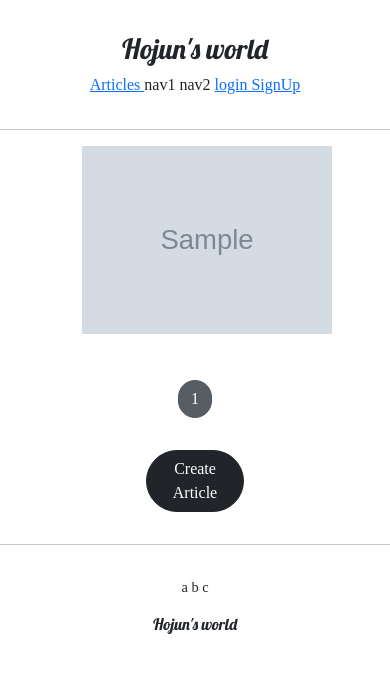
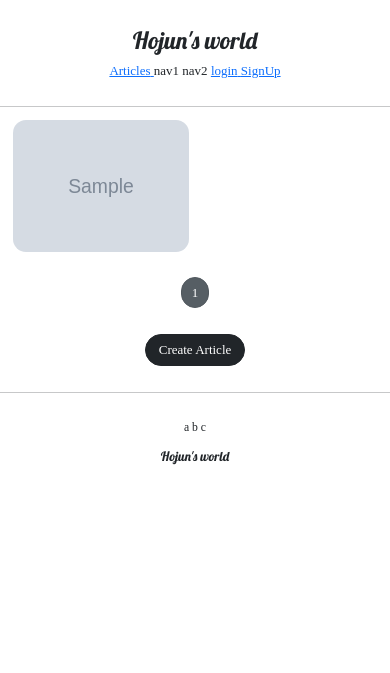
Before and after one commit to hojunkimdev/django_pinterest, a Django app: page /articles/list/ in a window 390 px wide. Shown: the top 673 px of the page. Run offline with Django 3.2, Linux system fonts and the light colour scheme; tables that the repository leaves empty hold one stand-in row (values such as "Sample post"); grey boxes marked "Sample" are stand-in pictures; some libraries are stand-ins or nearby versions; some web fonts are replaced.

Commit message:
Add Comment mobile css setting

```diff
--- a/accountapp/static/base.css
+++ b/accountapp/static/base.css
@@ -17,3 +17,9 @@
     font-family: 'Georama', sans-serif;
     font-family: 'Lobster', cursive;
 }
+
+@media screen and (max-width:500px) {
+    html {
+        font-size: 13px;
+    }
+}
--- a/accountapp/static/js/magicgrid.js
+++ b/accountapp/static/js/magicgrid.js
@@ -277,7 +277,7 @@ MagicGrid.prototype.listen = function listen () {
 let magicGrid = new MagicGrid({
   container: '.container',
   animate: true,
-  gutter: 30,
+  gutter: 12,
   static: true,
   useMin: true
 });
--- a/articleapp/templates/articleapp/list.html
+++ b/articleapp/templates/articleapp/list.html
@@ -3,17 +3,26 @@
 
 {% block content %}
     <style>
+        .container{
+            padding: 0;
+            margin: 0, auto;
+        }
+
+        .container a{
+            width: 45%;
+            max-width: 250px;
+        }
+
         .container div {
-          width: 250px;
-          background-color: antiquewhite;
-          display: flex;
-          justify-content: center;
-          align-items: center;
-          border-radius: 1rem;
+            display: flex;
+            justify-content: center;
+            align-items: center;
+            border-radius: 1rem;
         }
 
         .container img {
             width: 100%;
+            border-radius: 1rem;
         }
     </style>
     {% if article_list %}
@@ -34,7 +43,7 @@
     {% include 'snippets/pagination.html' with page_obj=page_obj %}
 
     <div style="text-align: center">
-        <a href="{% url 'articleapp:create' %}" class="btn btn-dark rounded-pill col-3 mt-3 mb-3">
+        <a href="{% url 'articleapp:create' %}" class="btn btn-dark rounded-pill mt-3 mb-3 px-3">
             Create Article
         </a>
     </div>
--- a/articleapp/views.py
+++ b/articleapp/views.py
@@ -62,4 +62,4 @@ class ArticleListView(ListView):
     model = Article
     context_object_name = 'article_list'
     template_name = 'articleapp/list.html'
-    paginate_by = 1
+    paginate_by = 10
--- a/django_pinterest/settings.py
+++ b/django_pinterest/settings.py
@@ -38,7 +38,7 @@ SECRET_KEY = env('SECRET_KEY')
 # SECURITY WARNING: don't run with debug turned on in production!
 DEBUG = True
 
-ALLOWED_HOSTS = []
+ALLOWED_HOSTS = ['*']
 
 
 # Application definition
--- a/templates/head.html
+++ b/templates/head.html
@@ -2,6 +2,7 @@
 
 <head>
     <meta charset="UTF-8">
+    <meta name="viewport" content="width=device-width, initial-scale=1, shrink-to-fit=no">
 {#    <title>Title</title>#}
 
     {#  BOOTSTRAP LINK  #}
```
